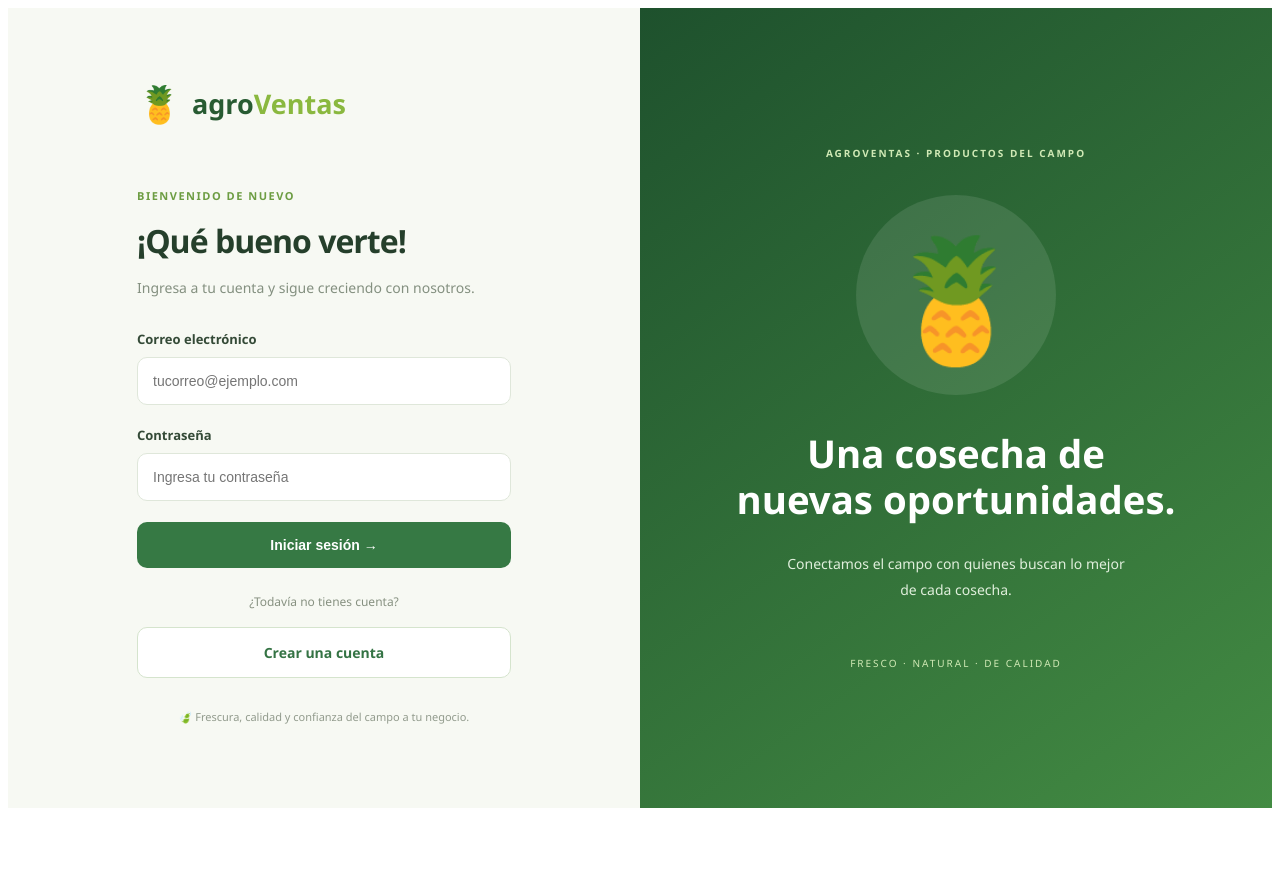
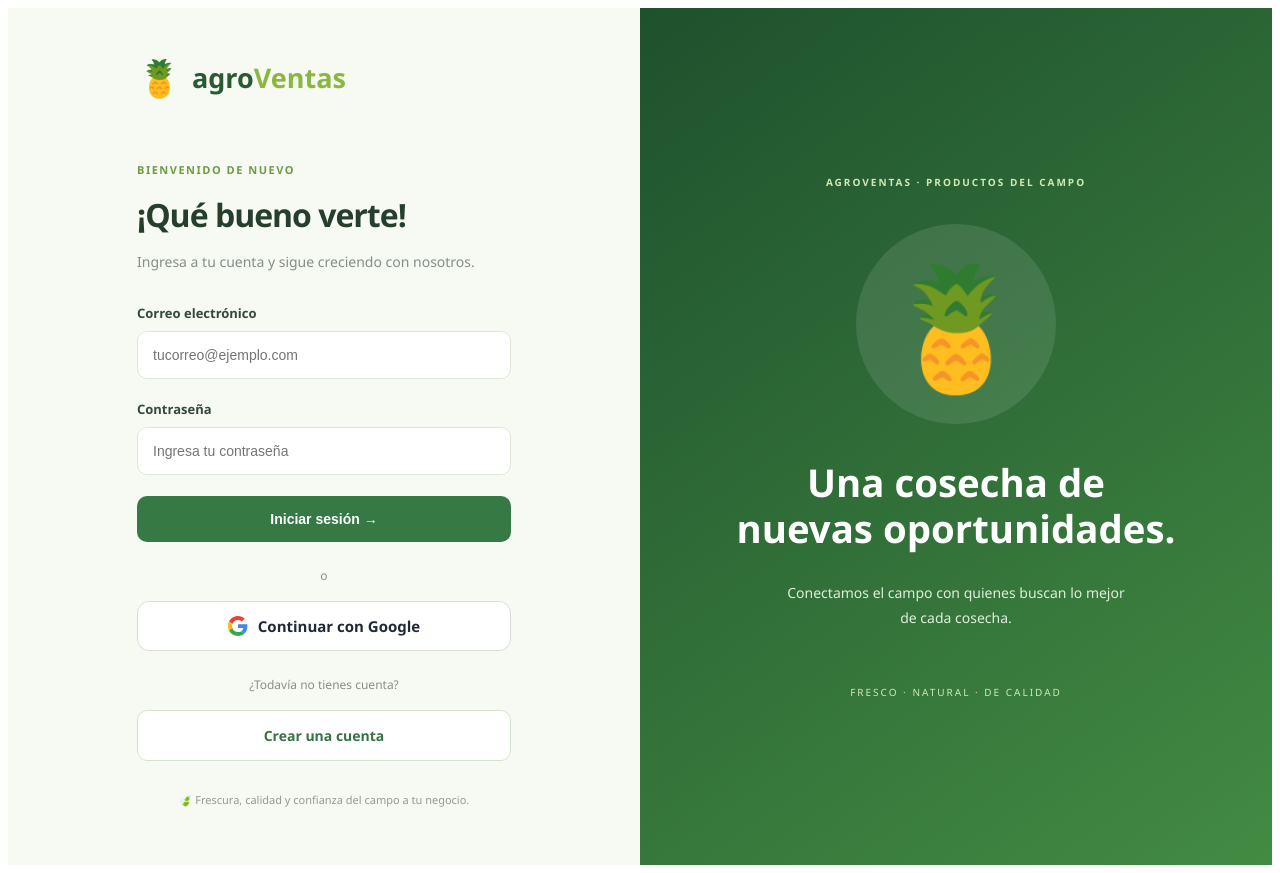
Before and after one commit to janner201803/AgroVentas, an Angular app in the folder frontend/agroVentas/: page /login in a window 1280 px wide. Before the commit the page ends 816 px from the top, so only its background shows below. Built offline with nearby package versions, Linux system fonts and the light colour scheme.

Commit message:
Implementación del login con Google

```diff
--- a/frontend/agroVentas/src/app/login/login.css
+++ b/frontend/agroVentas/src/app/login/login.css
@@ -224,3 +224,32 @@
     display: none;
   }
 }
+
+.btn-google {
+  width: 100%;
+  display: flex;
+  align-items: center;
+  justify-content: center;
+  gap: 10px;
+  padding: 14px 16px;
+  background: #fff;
+  color: #1f2937;
+  border: 1px solid #d9ded9;
+  border-radius: 12px;
+  font-size: 15px;
+  font-weight: 600;
+  font-family: inherit;
+  cursor: pointer;
+  transition: background 0.15s ease, border-color 0.15s ease;
+}
+
+.btn-google:hover {
+  background: #f5f7f5;
+  border-color: #b9c2b9;
+}
+
+.google-icon {
+  width: 20px;
+  height: 20px;
+  flex-shrink: 0;
+}
--- a/frontend/agroVentas/src/app/login/login.html
+++ b/frontend/agroVentas/src/app/login/login.html
@@ -53,6 +53,25 @@
     </form>
 
     <div class="separator">
+      <span>o</span>
+    </div>
+
+    <!-- type="button": evita que envíe el formulario de correo y contraseña -->
+    <button
+      type="button"
+      class="btn-google"
+      (click)="iniciarConGoogle()"
+    >
+      <svg class="google-icon" viewBox="0 0 48 48" aria-hidden="true">
+        <path fill="#EA4335" d="M24 9.5c3.5 0 6.6 1.2 9.1 3.6l6.8-6.8C35.8 2.4 30.3 0 24 0 14.6 0 6.5 5.4 2.6 13.2l7.9 6.1C12.4 13.6 17.7 9.5 24 9.5z"/>
+        <path fill="#4285F4" d="M46.5 24.5c0-1.6-.1-3.1-.4-4.5H24v9h12.7c-.6 3-2.2 5.5-4.7 7.2l7.6 5.9c4.4-4.1 6.9-10.1 6.9-17.6z"/>
+        <path fill="#FBBC05" d="M10.5 28.7a14.5 14.5 0 0 1 0-9.4l-7.9-6.1a24 24 0 0 0 0 21.6l7.9-6.1z"/>
+        <path fill="#34A853" d="M24 48c6.5 0 11.9-2.1 15.9-5.8l-7.6-5.9c-2.1 1.4-4.9 2.3-8.3 2.3-6.3 0-11.6-4.1-13.5-9.8l-7.9 6.1C6.5 42.6 14.6 48 24 48z"/>
+      </svg>
+      Continuar con Google
+    </button>
+
+    <div class="separator">
       <span>¿Todavía no tienes cuenta?</span>
     </div>
 
--- a/frontend/agroVentas/src/app/login/login.ts
+++ b/frontend/agroVentas/src/app/login/login.ts
@@ -25,7 +25,14 @@ export class Login {
   cargando = signal(false);
 
 
-
+    async iniciarConGoogle(): Promise<void> {
+    this.error.set('');
+    try {
+      await this.authService.iniciarSesionConGoogle();
+    } catch {
+      this.error.set('No pudimos conectar con Google. Intenta nuevamente.');
+    }
+  }
 
   async iniciarSesion(): Promise<void> {
     if (this.cargando()) return;
--- a/frontend/agroVentas/src/app/services/auth.service.ts
+++ b/frontend/agroVentas/src/app/services/auth.service.ts
@@ -68,6 +68,16 @@ export class AuthService {
     return data;
   }
 
+  // Redirige al usuario a Google. No devuelve sesión: al volver a la app,
+  // onAuthStateChange la detecta solo, así que el guard no cambia.
+  async iniciarSesionConGoogle() {
+    const { error } = await supabase.auth.signInWithOAuth({
+      provider: 'google',
+      options: { redirectTo: `${window.location.origin}/inicio` }
+    });
+    if (error) throw error;
+  }
+
   async cerrarSesion() {
     const {error} = await supabase.auth.signOut();
     if(error) throw error;
```
Also changed, not shown: frontend/agroVentas/src/app/services/supabase.config.ts (line endings or trailing spaces).
